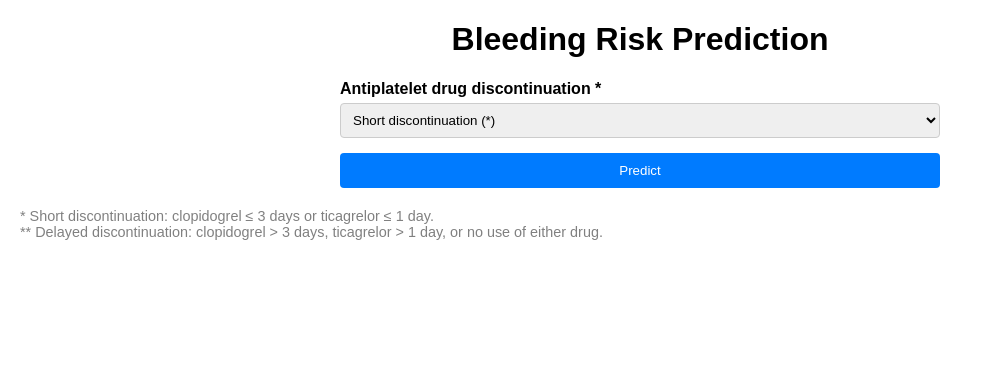
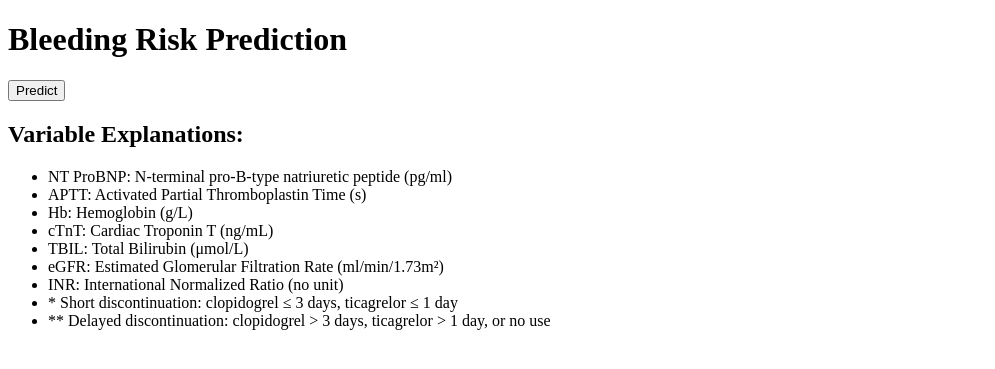
Before and after one commit to Zi1108123/bleeding-risk-prediction, a Flask app: template templates/index.html in a window 1280 px wide. Shown: the top 369 px of the page, without its empty margins (0-995 px from the left). Run offline with Flask 3, Linux system fonts and the light colour scheme; the template is opened without the code that fills it: most values are stand-ins (such as "Sample title", 1, 10 or a date in 2020); parts of the project's set-up code (start-up, migrations or seed data) failed here and were passed over.

Commit message:
Initial commit

```diff
--- a/app.py
+++ b/app.py
@@ -5,12 +5,11 @@
 app = Flask(__name__)
 
 # 加载模型
-model_path = "bleeding_risk_model.pkl"
-model = joblib.load(model_path)
+model = joblib.load("bleeding_risk_model.pkl")
 
-# 特征信息
+# 定义变量名和单位
 features_info = [
-    {"name": "Antiplatelet drug discontinuation", "unit": None},
+    {"name": "Antiplatelet drug discontinuation", "unit": "", "options": ["Short discontinuation (*)", "Delayed discontinuation (**)"]},
     {"name": "NT ProBNP", "unit": "pg/ml"},
     {"name": "APTT", "unit": "s"},
     {"name": "Hb", "unit": "g/L"},
@@ -19,40 +18,35 @@
     {"name": "TBIL", "unit": "μmol/L"},
     {"name": "eGFR", "unit": "ml/min/1.73m²"},
     {"name": "Fibrinogen", "unit": "mg/dL"},
-    {"name": "INR", "unit": None}
+    {"name": "INR", "unit": ""}
 ]
 
-@app.route("/", methods=["GET", "POST"])
+@app.route("/")
 def index():
-    if request.method == "POST":
-        try:
-            # 收集用户输入数据
-            discontinuation = request.form.get("discontinuation")
-            feature_values = [
-                1 if discontinuation == "Short discontinuation" else 2
-            ]
-            for i in range(1, len(features_info)):
-                feature_values.append(float(request.form[f"feature_{i}"]))
+    return render_template("index.html", features_info=features_info)
 
-            # 转为 NumPy 数组
-            feature_array = np.array(feature_values).reshape(1, -1)
+@app.route("/predict", methods=["POST"])
+def predict():
+    try:
+        # 获取用户输入
+        inputs = []
+        for i, feature in enumerate(features_info):
+            if feature["name"] == "Antiplatelet drug discontinuation":
+                inputs.append(int(request.form[f"feature_{i}"]))
+            else:
+                inputs.append(float(request.form[f"feature_{i}"]))
 
-            # 预测
-            probability = model.predict_proba(feature_array)[0, 1]
-            prediction = model.predict(feature_array)[0]
+        # 转为 numpy 数组
+        inputs = np.array(inputs).reshape(1, -1)
 
-            # 返回预测结果
-            return render_template(
-                "index.html",
-                features_info=features_info,
-                prediction=prediction,
-                probability=probability,
-                input_values=feature_values,
-                enumerate=enumerate
-            )
-        except Exception as e:
-            return f"Error: {str(e)}"
-    return render_template("index.html", features_info=features_info, enumerate=enumerate)
+        # 预测
+        probability = model.predict_proba(inputs)[0, 1]
+        prediction = model.predict(inputs)[0]
+
+        return render_template("result.html", prediction=int(prediction), probability=float(probability))
+    except Exception as e:
+        return render_template("error.html", error=str(e))
+
 
 if __name__ == '__main__':
     app.run(host='0.0.0.0', port=5000, debug=True)
--- a/templates/index.html
+++ b/templates/index.html
@@ -1,84 +1,38 @@
 <!DOCTYPE html>
-<html lang="en">
+<html>
 <head>
-    <meta charset="UTF-8">
-    <meta name="viewport" content="width=device-width, initial-scale=1.0">
     <title>Bleeding Risk Prediction</title>
-    <style>
-        body {
-            font-family: Arial, sans-serif;
-            margin: 20px;
-            padding: 0;
-        }
-        h1 {
-            text-align: center;
-        }
-        form {
-            max-width: 600px;
-            margin: 0 auto;
-        }
-        .form-group {
-            margin-bottom: 15px;
-        }
-        label {
-            display: block;
-            font-weight: bold;
-        }
-        input, select {
-            width: 100%;
-            padding: 8px;
-            margin-top: 5px;
-            border: 1px solid #ccc;
-            border-radius: 4px;
-        }
-        button {
-            width: 100%;
-            padding: 10px;
-            background-color: #007BFF;
-            color: white;
-            border: none;
-            border-radius: 4px;
-            cursor: pointer;
-        }
-        button:hover {
-            background-color: #0056b3;
-        }
-        .note {
-            font-size: 0.9em;
-            margin-top: 20px;
-            color: gray;
-        }
-    </style>
 </head>
 <body>
     <h1>Bleeding Risk Prediction</h1>
-    <form method="POST" action="/">
-        <!-- 第一个变量：按钮选项 -->
-        <div class="form-group">
-            <label>Antiplatelet drug discontinuation *</label>
-            <select name="discontinuation" required>
-                <option value="Short discontinuation">Short discontinuation (*)</option>
-                <option value="Delayed discontinuation">Delayed discontinuation (**)</option>
-            </select>
-        </div>
-
-        <!-- 其余变量：输入框 -->
-{% for i, feature in enumerate(features_info) %}
-    <div>
-        <label>{{ feature.name }}</label>
-        <input type="text" name="feature_{{ i }}">
-        {% if feature.unit %}
-            <span>({{ feature.unit }})</span>
-        {% endif %}
-    </div>
-{% endfor %}
-
+    <form method="POST" action="/predict">
+        {% for idx, feature in enumerate(features_info) %}
+            <label for="feature_{{ idx }}">{{ feature.name }}</label>
+            {% if feature.name == "Antiplatelet drug discontinuation" %}
+                <select id="feature_{{ idx }}" name="feature_{{ idx }}">
+                    <option value="1">Short discontinuation (*)</option>
+                    <option value="2">Delayed discontinuation (**)</option>
+                </select>
+            {% else %}
+                <input type="text" id="feature_{{ idx }}" name="feature_{{ idx }}" placeholder="Enter value">
+                <span>({{ feature.unit }})</span>
+            {% endif %}
+            <br>
+        {% endfor %}
         <button type="submit">Predict</button>
     </form>
 
-    <div class="note">
-        * Short discontinuation: clopidogrel ≤ 3 days or ticagrelor ≤ 1 day.<br>
-        ** Delayed discontinuation: clopidogrel > 3 days, ticagrelor > 1 day, or no use of either drug.
-    </div>
+    <h2>Variable Explanations:</h2>
+    <ul>
+        <li>NT ProBNP: N-terminal pro-B-type natriuretic peptide (pg/ml)</li>
+        <li>APTT: Activated Partial Thromboplastin Time (s)</li>
+        <li>Hb: Hemoglobin (g/L)</li>
+        <li>cTnT: Cardiac Troponin T (ng/mL)</li>
+        <li>TBIL: Total Bilirubin (μmol/L)</li>
+        <li>eGFR: Estimated Glomerular Filtration Rate (ml/min/1.73m²)</li>
+        <li>INR: International Normalized Ratio (no unit)</li>
+        <li>* Short discontinuation: clopidogrel ≤ 3 days, ticagrelor ≤ 1 day</li>
+        <li>** Delayed discontinuation: clopidogrel > 3 days, ticagrelor > 1 day, or no use</li>
+    </ul>
 </body>
 </html>
```
Also changed, not shown: 1 other file.
